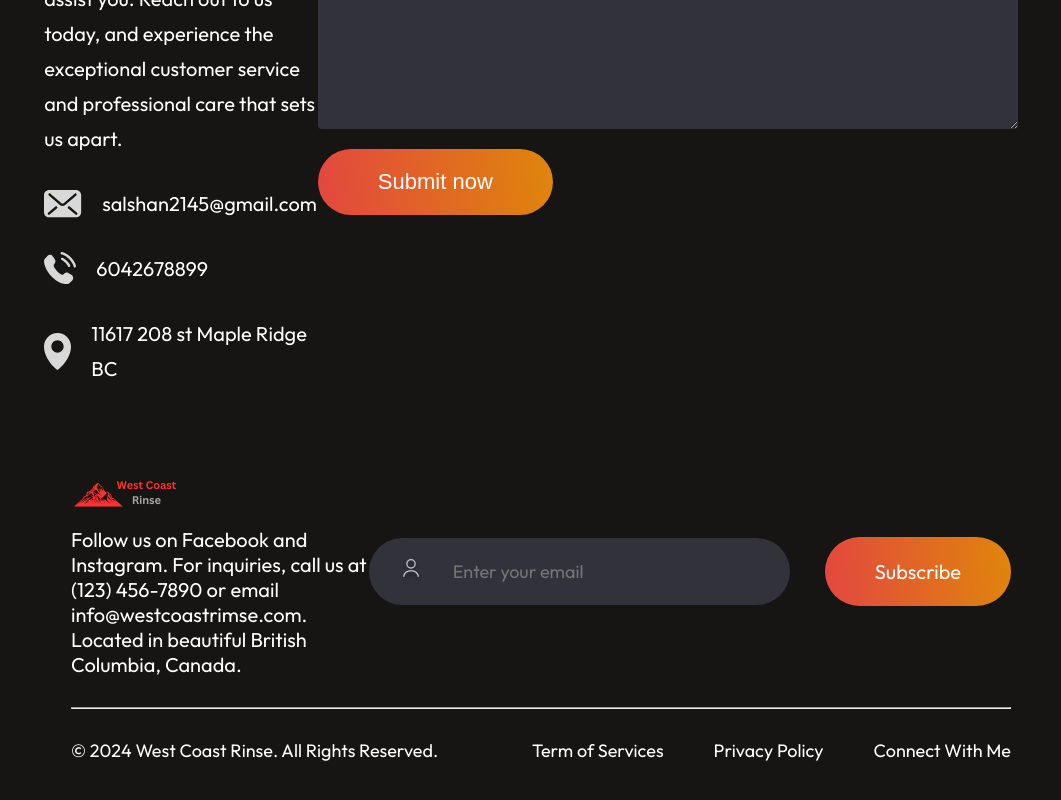
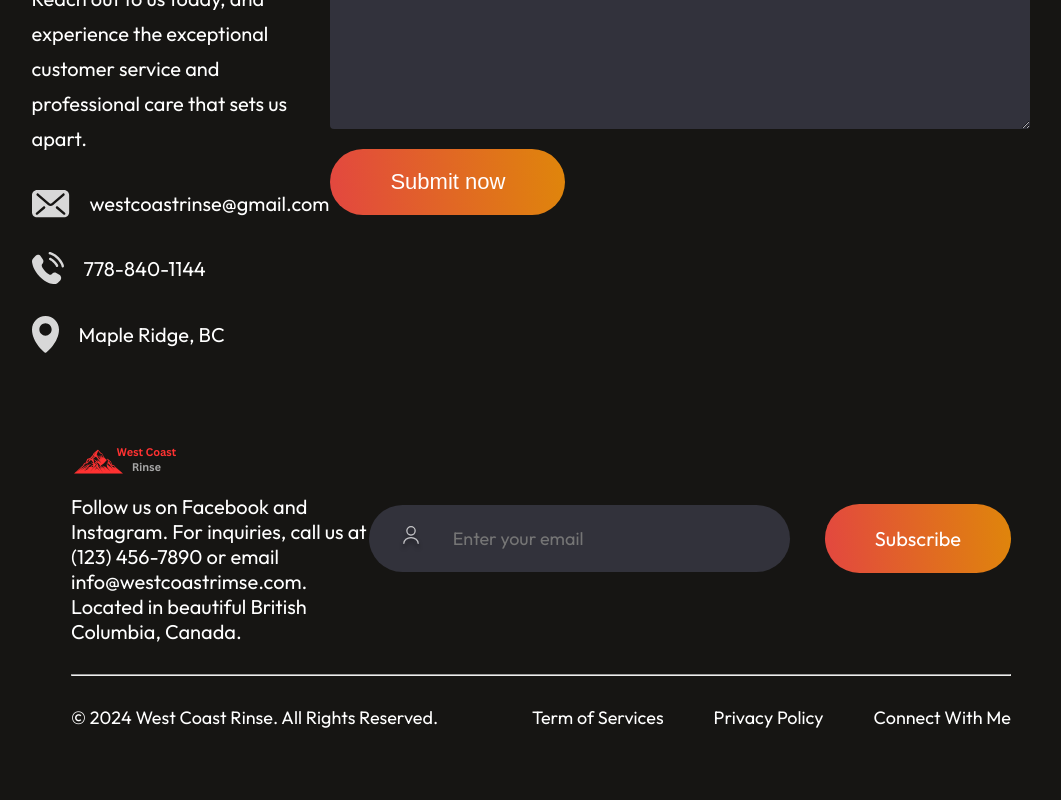
Before and after one commit to Sal240240/portfolio-react, a React (Vite) app: page / in a window 1280 px wide. Shown: the part 5554-6354 px from the top of the page, without its empty margins (99-1160 px from the left). After the commit the page ends 6333 px from the top, so only its background shows below. Built offline with nearby package versions, Linux system fonts and the light colour scheme.

Commit message:
Update Contact.jsx

```diff
--- a/src/Components/Contact/Contact.jsx
+++ b/src/Components/Contact/Contact.jsx
@@ -45,15 +45,15 @@ const Contact = () => {
                     We'd love to hear from you! Whether you have questions about our services, need a quote, or want to schedule an appointment, the team at West Coast Rinse is here to assist you. Reach out to us today, and experience the exceptional customer service and professional care that sets us apart.</p>
                     <div className="contact-details">
                         <div className="contact-detail">
-                            <img src={mail_icon} alt="" /><p>salshan2145@gmail.com</p>
+                            <img src={mail_icon} alt="" /><p>westcoastrinse@gmail.com</p>
 
                         </div>
                         <div className="contact-detail">
-                           <img src={call_icon} alt="" /><p>6042678899</p>
+                           <img src={call_icon} alt="" /><p>778-840-1144</p>
 
                         </div>
                         <div className="contact-detail">
-                           <img src={location_icon} alt="" /><p>11617 208 st Maple Ridge BC</p>
+                           <img src={location_icon} alt="" /><p>Maple Ridge, BC</p>
                         </div>
                     </div>
                 </div>
```
